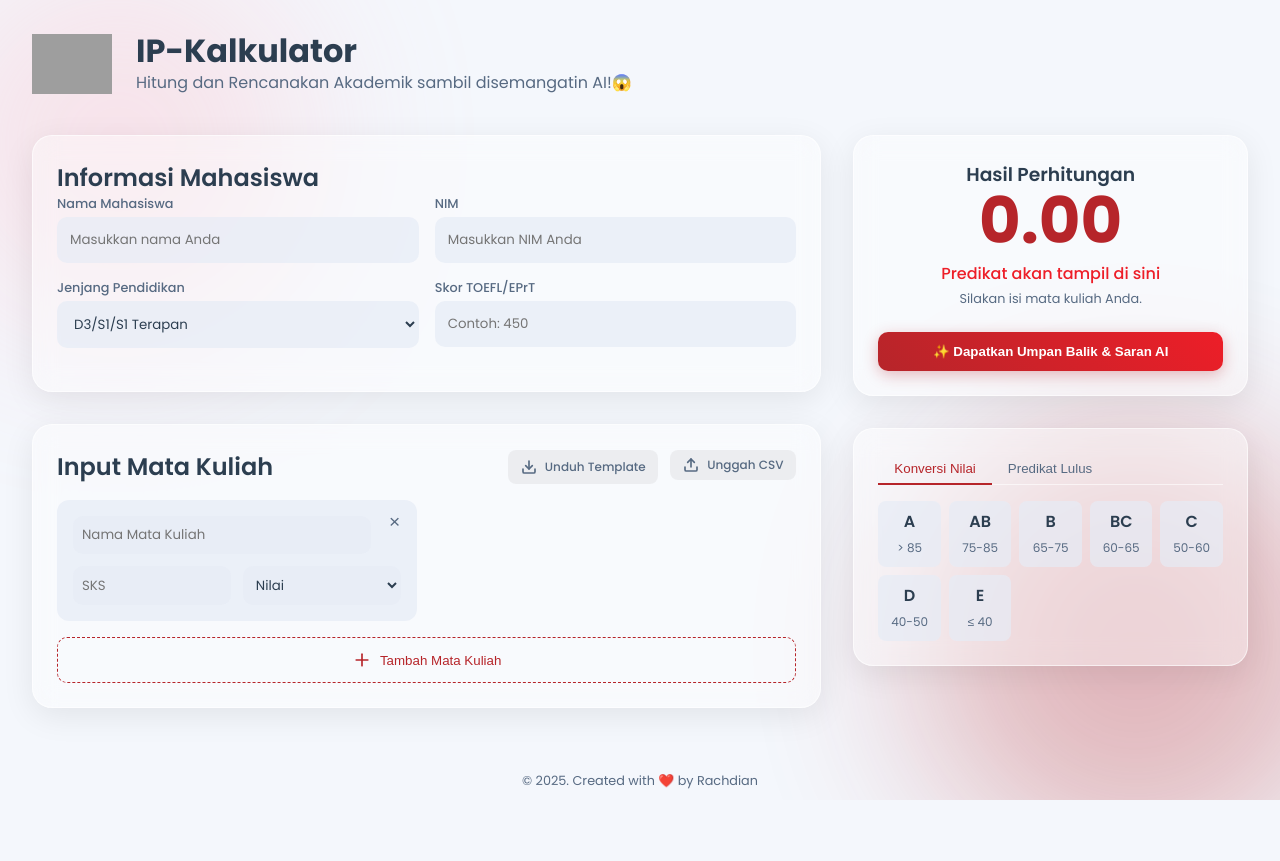
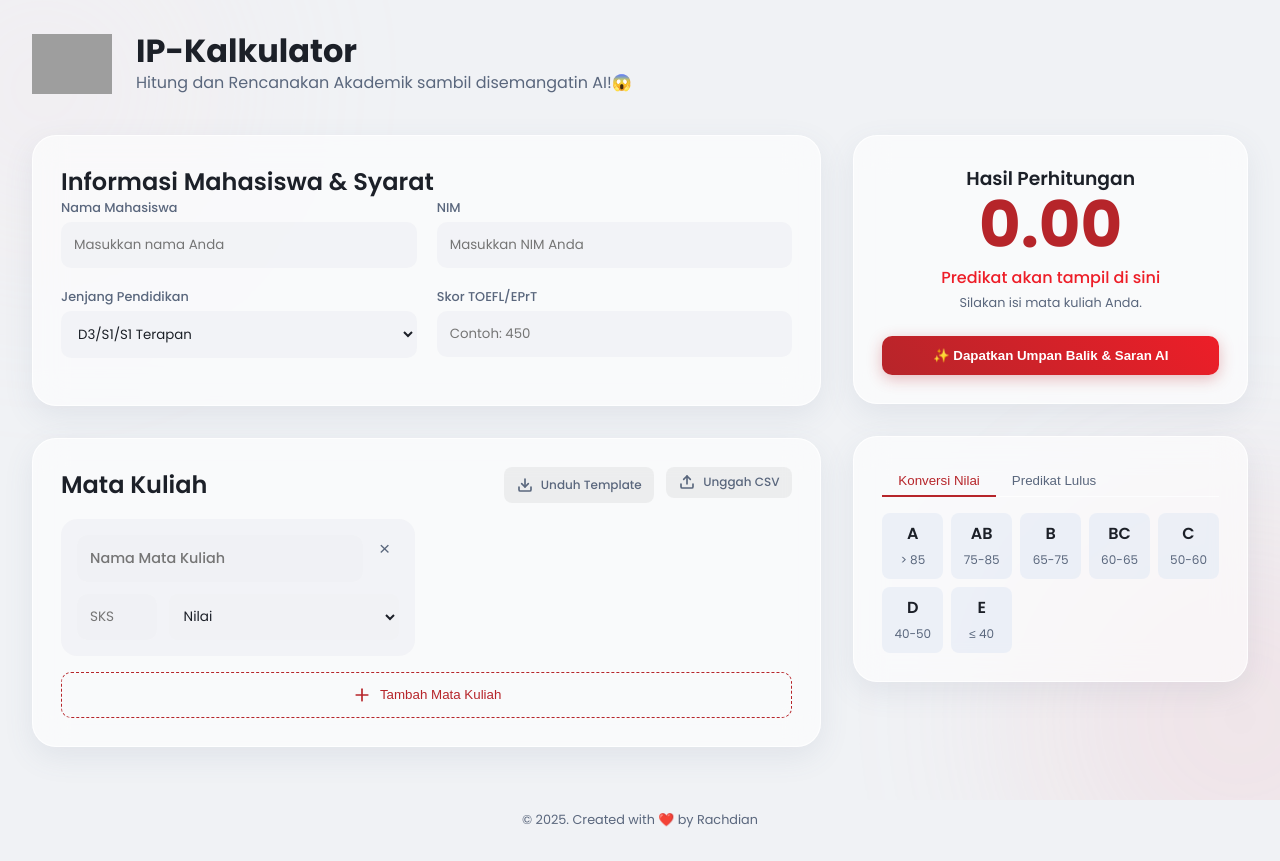
Before and after one commit to rachdiaan/lite-ipkalkulator, a plain HTML site: page index.html in a window 1280 px wide. Before the commit the page ends 832 px from the top, so only its background shows below. Drawn offline with Linux system fonts and the light colour scheme; grey boxes are pictures that could not be loaded.

Commit message:
diganti lagi brow, biar lebih ciamik. 😱

```diff
--- a/index.html
+++ b/index.html
@@ -3,13 +3,13 @@
 <head>
     <meta charset="UTF-8">
     <meta name="viewport" content="width=device-width, initial-scale=1.0">
-    <title>Kalkulator Akademik Modern - Telkom University</title>
+    <title>IP-Kalkulator - Telkom University</title>
     <link rel="stylesheet" href="style.css">
     <link rel="preconnect" href="https://fonts.googleapis.com">
     <link rel="preconnect" href="https://fonts.gstatic.com" crossorigin>
     <link href="https://fonts.googleapis.com/css2?family=Poppins:wght@300;400;500;600;700&display=swap" rel="stylesheet">
 </head>
-<body>
+<body class="loading">
     <div class="background-shapes"></div>
 
     <main class="main-container">
@@ -18,7 +18,7 @@
             <img class="logo" src="https://smb.telkomuniversity.ac.id/wp-content/uploads/2023/03/Logo-Utama-Telkom-University.png" alt="Logo Universitas Telkom" onerror="this.onerror=null;this.style.display='none';">
             <div class="header-text">
                 <h1>IP-Kalkulator</h1>
-                <p>Hitung dan Rencanakan Akademik sambil disemangatin AI!😱 </p>
+                <p>Hitung dan Rencanakan Akademik sambil disemangatin AI!😱</p>
             </div>
         </header>
 
@@ -27,7 +27,7 @@
             <!-- Left Column: Inputs -->
             <section class="input-section">
                 <div class="info-card glass-card">
-                    <h2>Informasi Mahasiswa</h2>
+                    <h2>Informasi Mahasiswa & Syarat</h2>
                     <div class="form-grid">
                         <div>
                             <label for="student-name">Nama Mahasiswa</label>
@@ -55,7 +55,7 @@
 
                 <div class="courses-card glass-card">
                     <div class="card-header">
-                        <h2>Input Mata Kuliah</h2>
+                        <h2>Mata Kuliah</h2>
                         <div class="card-actions">
                             <a href="#" id="download-template-btn" class="action-btn" title="Unduh Template CSV">
                                 <svg xmlns="http://www.w3.org/2000/svg" width="16" height="16" viewBox="0 0 24 24" fill="none" stroke="currentColor" stroke-width="2.5" stroke-linecap="round" stroke-linejoin="round"><path d="M21 15v4a2 2 0 0 1-2 2H5a2 2 0 0 1-2-2v-4"></path><polyline points="7 10 12 15 17 10"></polyline><line x1="12" y1="15" x2="12" y2="3"></line></svg>
--- a/script.js
+++ b/script.js
@@ -86,8 +86,10 @@ document.addEventListener('DOMContentLoaded', function() {
         const row = document.createElement('div');
         row.className = 'course-card-item';
         row.innerHTML = `
-            <button class="remove-course-btn">&times;</button>
-            <input type="text" class="course-name" placeholder="Nama Mata Kuliah" value="${course.name}">
+            <div class="course-card-header-item">
+                <input type="text" class="course-name" placeholder="Nama Mata Kuliah" value="${course.name}">
+                <button class="remove-course-btn">&times;</button>
+            </div>
             <div class="course-details">
                 <input type="number" class="course-sks" min="1" max="6" placeholder="SKS" value="${course.sks}">
                 <select class="course-grade">
@@ -103,8 +105,11 @@ document.addEventListener('DOMContentLoaded', function() {
             </div>
         `;
         row.querySelector('.remove-course-btn').addEventListener('click', () => {
-            row.remove();
-            calculateGPA();
+            row.style.animation = 'fadeOut 0.3s ease-out forwards';
+            row.addEventListener('animationend', () => {
+                 row.remove();
+                 calculateGPA();
+            });
         });
         return row;
     };
@@ -177,8 +182,8 @@ document.addEventListener('DOMContentLoaded', function() {
     };
 
     // --- AI Modal Functions ---
-    const openModal = () => { modal.style.display = 'flex'; }
-    const closeModal = () => { modal.style.display = 'none'; }
+    const openModal = () => { modal.classList.add('active'); }
+    const closeModal = () => { modal.classList.remove('active'); }
 
     const getAIFeedback = async () => {
         openModal();
@@ -234,15 +239,12 @@ document.addEventListener('DOMContentLoaded', function() {
     });
     englishScoreInput.addEventListener('input', checkEnglishScore);
 
-    // New Listeners for Upload/Download
     downloadTemplateBtn.addEventListener('click', downloadTemplate);
     uploadSpreadsheetInput.addEventListener('change', handleFileUpload);
 
-    // AI Modal Listeners
     getAIFeedbackBtn.addEventListener('click', getAIFeedback);
     closeModalBtn.addEventListener('click', closeModal);
 
-    // Tabs Listeners
     tabLinks.forEach(link => {
         link.addEventListener('click', () => {
             tabLinks.forEach(l => l.classList.remove('active'));
@@ -252,11 +254,15 @@ document.addEventListener('DOMContentLoaded', function() {
         });
     });
 
-    // --- Initial Setup ---
+    // --- Initial Setup & Load Animation ---
+    window.addEventListener('load', () => {
+        document.body.classList.remove('loading');
+    });
+
     if (initialCourses.length > 0) {
         initialCourses.forEach(course => coursesList.appendChild(createCourseRow(course)));
     } else {
-        addCourse(); // Start with one empty row
+        addCourse();
     }
 
     document.querySelector('.predicate-table').style.display = 'block';
--- a/style.css
+++ b/style.css
@@ -1,16 +1,18 @@
 /* --- General Setup & Theming --- */
 :root {
-    --bg-color: #f4f7fc;
-    --card-bg-color: rgba(255, 255, 255, 0.4);
-    --border-color: rgba(255, 255, 255, 0.6);
-    --shadow-color: rgba(0, 0, 0, 0.08);
-    --text-color-dark: #2c3e50;
-    --text-color-light: #576a82;
+    --bg-color: #f0f2f5;
+    --card-bg-color: rgba(255, 255, 255, 0.5);
+    --border-color: rgba(255, 255, 255, 0.7);
+    --shadow-color: rgba(90, 110, 140, 0.1);
+    --text-color-dark: #1c2028;
+    --text-color-light: #5a677d;
     --accent-color: #B6252A;
     --accent-color-bright: #ED1E28;
     --success-color: #27ae60;
-    --error-color: #c0392b;
+    --error-color: #e74c3c;
     --font-family: 'Poppins', sans-serif;
+    --transition-fast: all 0.2s ease-in-out;
+    --transition-medium: all 0.4s cubic-bezier(0.25, 0.8, 0.25, 1);
 }
 
 * {
@@ -26,6 +28,11 @@ body {
     min-height: 100vh;
     overflow-x: hidden;
 }
+body.loading .main-container > * {
+    opacity: 0;
+    transform: translateY(20px);
+}
+
 
 /* --- Animated Background --- */
 .background-shapes {
@@ -42,34 +49,35 @@ body {
     content: '';
     position: absolute;
     border-radius: 50%;
-    filter: blur(90px);
-    opacity: 0.3;
+    filter: blur(100px);
+    opacity: 0.15;
+    transition: var(--transition-medium);
 }
 
 .background-shapes::before {
     width: 350px;
     height: 350px;
-    background: #ffafbd;
-    top: -50px;
-    left: -80px;
-    animation: move-one 15s infinite alternate ease-in-out;
+    background: #ffdde1;
+    top: -100px;
+    left: -150px;
+    animation: move-one 20s infinite alternate ease-in-out;
 }
 
 .background-shapes::after {
     width: 450px;
     height: 450px;
-    background: #B6252A;
-    bottom: -80px;
-    right: -100px;
-    animation: move-two 18s infinite alternate ease-in-out;
+    background: #ee9ca7;
+    bottom: -150px;
+    right: -200px;
+    animation: move-two 25s infinite alternate ease-in-out;
 }
 
 @keyframes move-one {
-    to { transform: translate(100px, 80px) scale(1.2); }
+    to { transform: translate(150px, 100px) scale(1.3) rotate(90deg); }
 }
 
 @keyframes move-two {
-    to { transform: translate(-120px, -60px) scale(0.8); }
+    to { transform: translate(-180px, -90px) scale(0.7) rotate(-90deg); }
 }
 
 
@@ -79,6 +87,11 @@ body {
     margin: 2rem auto;
     padding: 0 2rem;
 }
+.main-container > * {
+    transition: opacity 0.8s ease-out, transform 0.8s ease-out;
+}
+.app-header { transition-delay: 0.1s; }
+.content-grid { transition-delay: 0.2s; }
 
 .app-header {
     display: flex;
@@ -111,13 +124,18 @@ body {
 
 /* --- Glassmorphism Card Style --- */
 .glass-card {
-    background: var(--card-bg-color);
-    border-radius: 20px;
-    padding: 1.5rem;
-    border: 1px solid var(--border-color);
-    box-shadow: 0 8px 32px 0 var(--shadow-color);
-    backdrop-filter: blur(12px);
-    -webkit-backdrop-filter: blur(12px);
+    background: rgba(255, 255, 255, 0.6);
+    border-radius: 24px;
+    padding: 1.75rem;
+    border: 1px solid rgba(255, 255, 255, 0.8);
+    box-shadow: 0 10px 30px 0 var(--shadow-color);
+    backdrop-filter: blur(16px);
+    -webkit-backdrop-filter: blur(16px);
+    transition: var(--transition-medium);
+}
+.glass-card:hover {
+    transform: translateY(-5px);
+    box-shadow: 0 15px 35px 0 rgba(90, 110, 140, 0.15);
 }
 
 .glass-card h2, .glass-card h3 {
@@ -128,14 +146,14 @@ body {
 .form-grid {
     display: grid;
     grid-template-columns: 1fr 1fr;
-    gap: 1rem;
+    gap: 1.25rem;
 }
 
 label {
     display: block;
     font-size: 0.8rem;
     font-weight: 500;
-    margin-bottom: 0.25rem;
+    margin-bottom: 0.3rem;
     color: var(--text-color-light);
 }
 
@@ -144,20 +162,22 @@ input[type="text"], input[type="number"], select {
     padding: 0.75rem;
     border-radius: 10px;
     border: 1px solid transparent;
-    background-color: rgba(230, 235, 245, 0.7);
+    background-color: rgba(240, 242, 245, 0.8);
     color: var(--text-color-dark);
     font-family: var(--font-family);
-    transition: all 0.2s ease;
+    transition: var(--transition-fast);
 }
 
 input:focus, select:focus {
     outline: none;
     border-color: var(--accent-color);
     box-shadow: 0 0 0 3px rgba(182, 37, 42, 0.2);
+    background-color: white;
 }
 
 .validation-message {
     font-size: 0.75rem;
+    font-weight: 500;
     margin-top: 0.25rem;
     min-height: 1rem;
 }
@@ -191,7 +211,7 @@ input:focus, select:focus {
     font-weight: 500;
     text-decoration: none;
     cursor: pointer;
-    transition: all 0.2s;
+    transition: var(--transition-fast);
 }
 .action-btn:hover {
     background-color: rgba(0,0,0,0.1);
@@ -202,54 +222,69 @@ input:focus, select:focus {
 
 .courses-list {
     display: grid;
-    grid-template-columns: 1fr; /* Default to 1 column */
-    gap: 1.25rem; /* Increased spacing */
+    grid-template-columns: 1fr;
+    gap: 1.5rem;
 }
-
-/* Apply 2-column layout on medium screens and up */
-@media (min-width: 768px) {
-    .courses-list {
-        grid-template-columns: 1fr 1fr;
-    }
-}
-
 
 .course-card-item {
     display: flex;
     flex-direction: column;
     gap: 0.75rem;
-    background-color: rgba(230, 235, 245, 0.7);
+    background-color: rgba(240, 242, 245, 0.8);
     padding: 1rem;
-    border-radius: 12px;
+    border-radius: 16px;
     position: relative;
     animation: fadeIn 0.5s ease-out forwards;
 }
 
 @keyframes fadeIn {
-    from { opacity: 0; transform: scale(0.95); }
-    to { opacity: 1; transform: scale(1); }
+    from { opacity: 0; transform: translateY(10px); }
+    to { opacity: 1; transform: translateY(0); }
 }
 
-.course-card-item .course-name { width: calc(100% - 30px); }
-.course-card-item .course-details { display: flex; gap: 0.75rem; }
-.course-card-item input, .course-card-item select { padding: 0.5rem; }
+.course-card-header-item {
+    display: flex;
+    justify-content: space-between;
+    align-items: flex-start;
+}
+.course-name {
+    width: 100%;
+    border: none;
+    background: transparent;
+    padding: 0;
+    font-weight: 500;
+    font-size: 0.9rem;
+    flex-grow: 1;
+}
+.course-details {
+    display: grid;
+    grid-template-columns: 80px 1fr;
+    gap: 0.75rem;
+}
+
+.course-sks, .course-grade {
+    font-size: 0.85rem;
+    padding: 0.6rem;
+    border-radius: 8px;
+}
+
 .remove-course-btn {
-    position: absolute;
-    top: 8px;
-    right: 8px;
     background: none;
     border: none;
     cursor: pointer;
     color: var(--text-color-light);
     font-size: 1.2rem;
-    transition: all 0.2s;
+    transition: var(--transition-fast);
     width: 28px;
     height: 28px;
     line-height: 28px;
     text-align: center;
     border-radius: 50%;
+    flex-shrink: 0;
+    margin-left: 0.5rem;
 }
-.remove-course-btn:hover { color: white; background-color: var(--error-color); }
+.remove-course-btn:hover { color: white; background-color: var(--error-color); transform: rotate(90deg) scale(1.1); }
+
 .add-course-btn {
     display: flex;
     align-items: center;
@@ -264,7 +299,7 @@ input:focus, select:focus {
     color: var(--accent-color);
     font-weight: 500;
     cursor: pointer;
-    transition: all 0.2s;
+    transition: var(--transition-fast);
 }
 .add-course-btn:hover { background-color: rgba(182, 37, 42, 0.1); }
 
@@ -306,10 +341,10 @@ input:focus, select:focus {
     border-radius: 10px;
     font-weight: 600;
     cursor: pointer;
-    transition: all 0.3s;
+    transition: var(--transition-medium);
     box-shadow: 0 4px 15px rgba(182, 37, 42, 0.3);
 }
-.ai-feedback-btn:hover { transform: translateY(-2px); box-shadow: 0 6px 20px rgba(182, 37, 42, 0.4); }
+.ai-feedback-btn:hover { transform: translateY(-3px) scale(1.02); box-shadow: 0 6px 20px rgba(182, 37, 42, 0.4); }
 
 /* --- Info Tabs --- */
 .tab-header {
@@ -325,7 +360,7 @@ input:focus, select:focus {
     color: var(--text-color-light);
     font-weight: 500;
     position: relative;
-    transition: color 0.2s;
+    transition: var(--transition-fast);
 }
 .tab-link.active { color: var(--accent-color); }
 .tab-link.active::after {
@@ -336,9 +371,12 @@ input:focus, select:focus {
     width: 100%;
     height: 2px;
     background-color: var(--accent-color);
+    transition: var(--transition-medium);
 }
 .tab-content { display: none; }
-.tab-content.active { display: block; }
+.tab-content.active { display: block; animation: tab-fade-in 0.5s ease; }
+@keyframes tab-fade-in { from { opacity: 0; } to { opacity: 1; } }
+
 .conversion-grid {
     display: grid;
     grid-template-columns: repeat(auto-fit, minmax(60px, 1fr));
@@ -352,10 +390,15 @@ input:focus, select:focus {
 .predicate-table table { width: 100%; font-size: 0.8rem; }
 
 /* --- Modal --- */
-.modal-overlay { display: none; }
+.modal-overlay { display: none; animation: modal-bg-fade-in 0.3s ease; }
+.modal-overlay.active { display: flex; }
+@keyframes modal-bg-fade-in { from { background-color: rgba(0,0,0,0); } to { background-color: rgba(0,0,0,0.5); } }
+.modal-content { animation: modal-scale-in 0.4s cubic-bezier(0.175, 0.885, 0.32, 1.275) forwards; }
+@keyframes modal-scale-in { from { transform: scale(0.9); opacity: 0; } to { transform: scale(1); opacity: 1; } }
 .modal-header { display: flex; justify-content: space-between; align-items: center; margin-bottom: 1rem; }
 .modal-header h3 { margin: 0; }
-.modal-header button { background: none; border: none; font-size: 1.5rem; cursor: pointer; color: var(--text-color-light); }
+.modal-header button { background: none; border: none; font-size: 1.5rem; cursor: pointer; color: var(--text-color-light); transition: var(--transition-fast); }
+.modal-header button:hover { transform: rotate(90deg); color: var(--error-color); }
 .modal-loader { display: flex; flex-direction: column; align-items: center; gap: 1rem; padding: 2rem 0; }
 #modal-response { display: none; }
 #modal-response p { margin-bottom: 0.75rem; }
@@ -372,13 +415,14 @@ input:focus, select:focus {
 
 /* --- Responsive Design --- */
 @media (max-width: 1024px) {
-    .content-grid {
-        grid-template-columns: 1fr;
-    }
-    .sidebar-section {
-        position: static;
-    }
+    .content-grid { grid-template-columns: 1fr; }
+    .sidebar-section { position: static; }
 }
+
+@media (min-width: 768px) {
+    .courses-list { grid-template-columns: 1fr 1fr; }
+}
+
 
 @media (max-width: 640px) {
     .main-container { padding: 0 1rem; margin: 1rem auto; }
```
